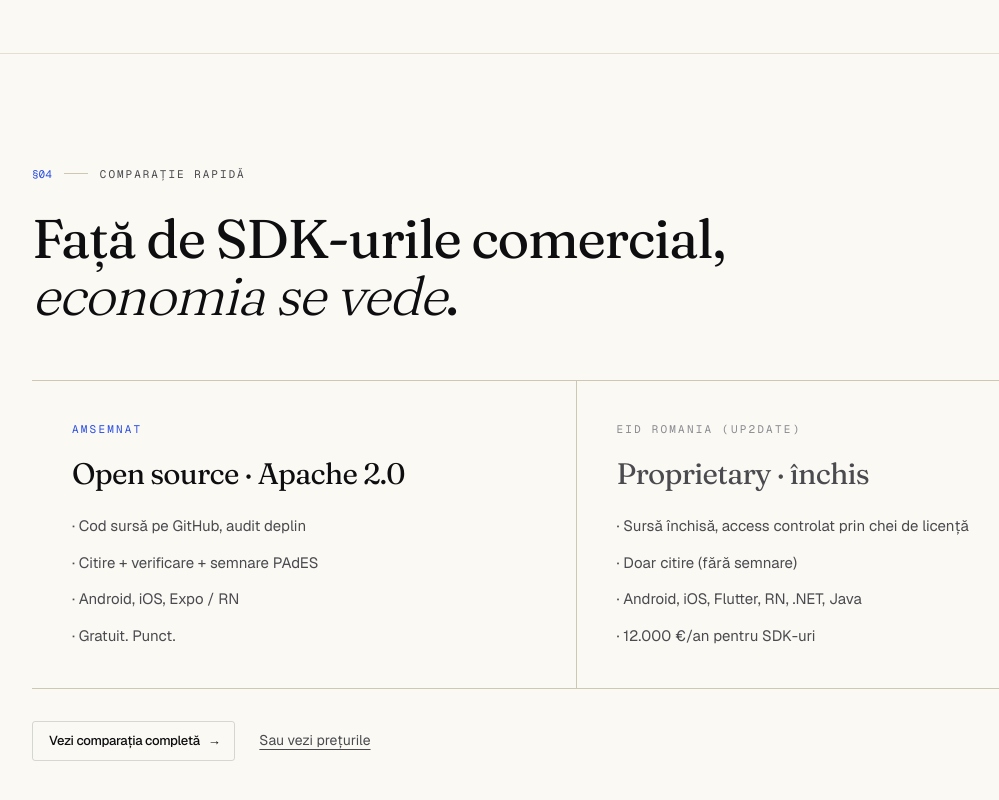
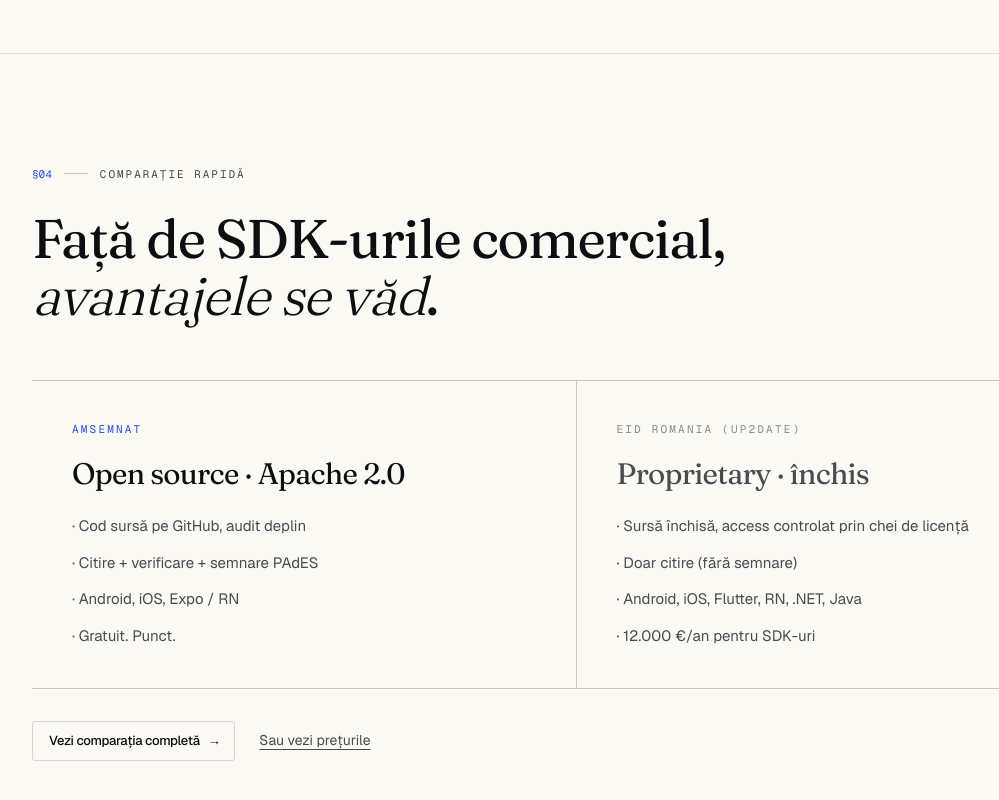
Before and after one commit to am-semnat/am-semnat-web, a Next.js app: page / in a window 1280 px wide. Shown: the part 3365-4165 px from the top of the page, without its empty margins (64-1063 px from the left). Built offline with nearby package versions, Linux system fonts and the light colour scheme; no server answers.

Commit message:
fix: wording

```diff
--- a/app/page.tsx
+++ b/app/page.tsx
@@ -253,7 +253,7 @@
         title={
           <>
             Față de SDK-urile comercial,{" "}
-            <em className="font-light italic">economia se vede</em>.
+            <em className="font-light italic">avantajele se văd</em>.
           </>
         }
         bordered
```
